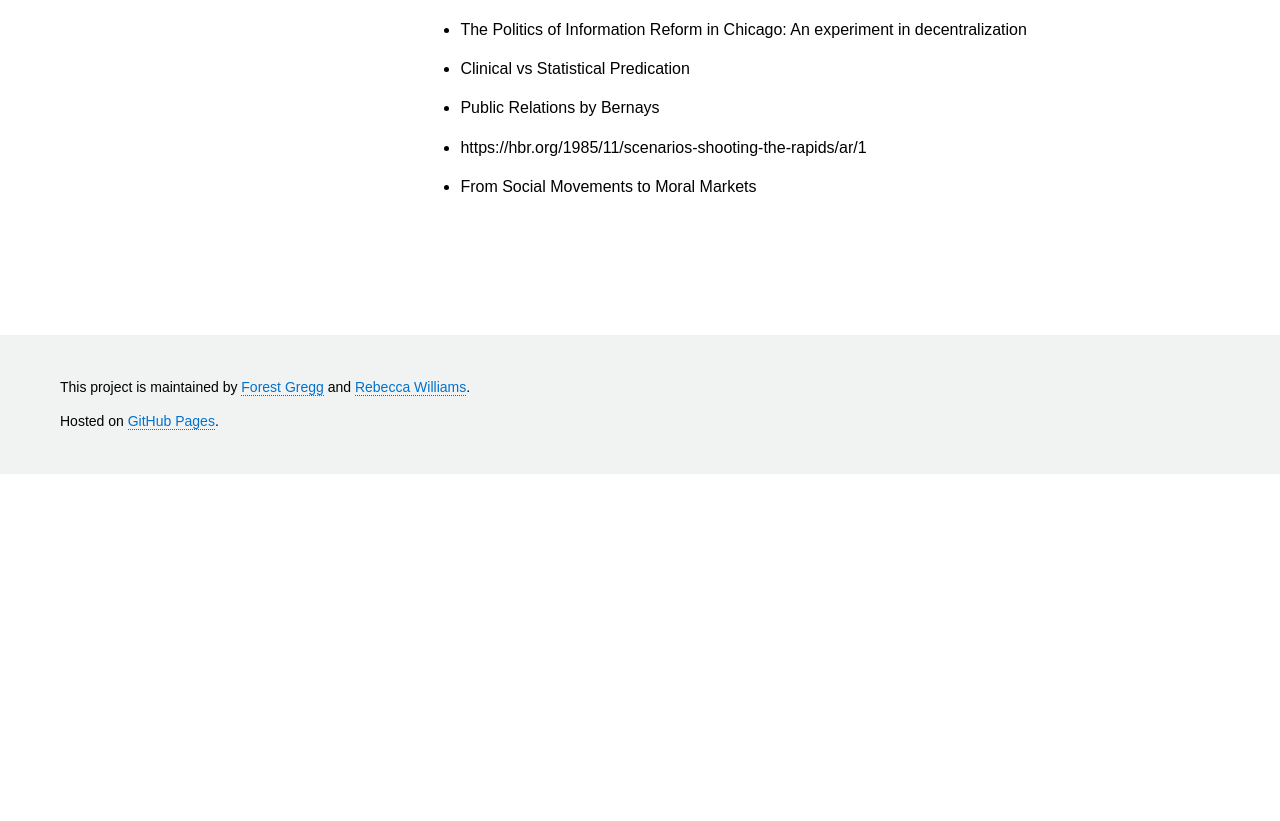
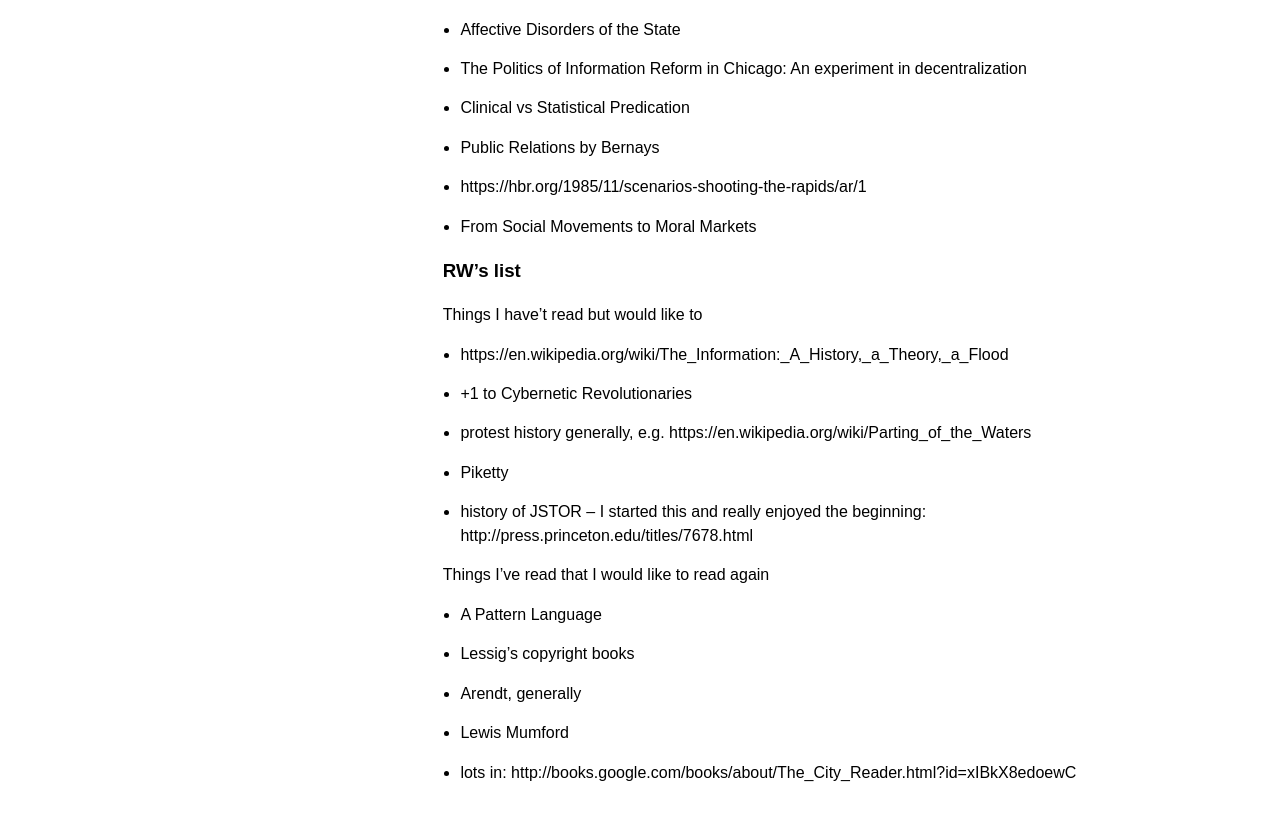
Before and after one commit to rebeccawilliams/bookclub, a Jekyll site: the page built from readinglist.md, in a window 1280 px wide and 900 px high, scrolled down 900 px. Shown: the top 821 px of the window. Built offline with Jekyll 4.4.1, drawn with Linux system fonts in a browser that asks for light colours; before the commit the page ends 1374 px from its top, so only the background shows below that; some of the changed text lies outside the part shown.

Commit message:
Update readinglist.md

```diff
--- a/readinglist.md
+++ b/readinglist.md
@@ -2,6 +2,8 @@
 layout: page
 title:  "Reading List"
 ---
+
+A list for future group reading and also Further Reading generally.
 
 ### FG's list
 
@@ -30,3 +32,21 @@
 - Public Relations by Bernays
 - https://hbr.org/1985/11/scenarios-shooting-the-rapids/ar/1
 - From Social Movements to Moral Markets
+
+### RW's list
+
+Things I have't read but would like to
+
+- https://en.wikipedia.org/wiki/The_Information:_A_History,_a_Theory,_a_Flood
+- +1 to Cybernetic Revolutionaries
+- protest history generally, e.g. https://en.wikipedia.org/wiki/Parting_of_the_Waters
+- Piketty
+- history of JSTOR -- I started this and really enjoyed the beginning: http://press.princeton.edu/titles/7678.html
+
+Things I've read that I would like to read again
+
+- A Pattern Language
+- Lessig's copyright books
+- Arendt, generally
+- Lewis Mumford
+- lots in: http://books.google.com/books/about/The_City_Reader.html?id=xIBkX8edoewC
```
